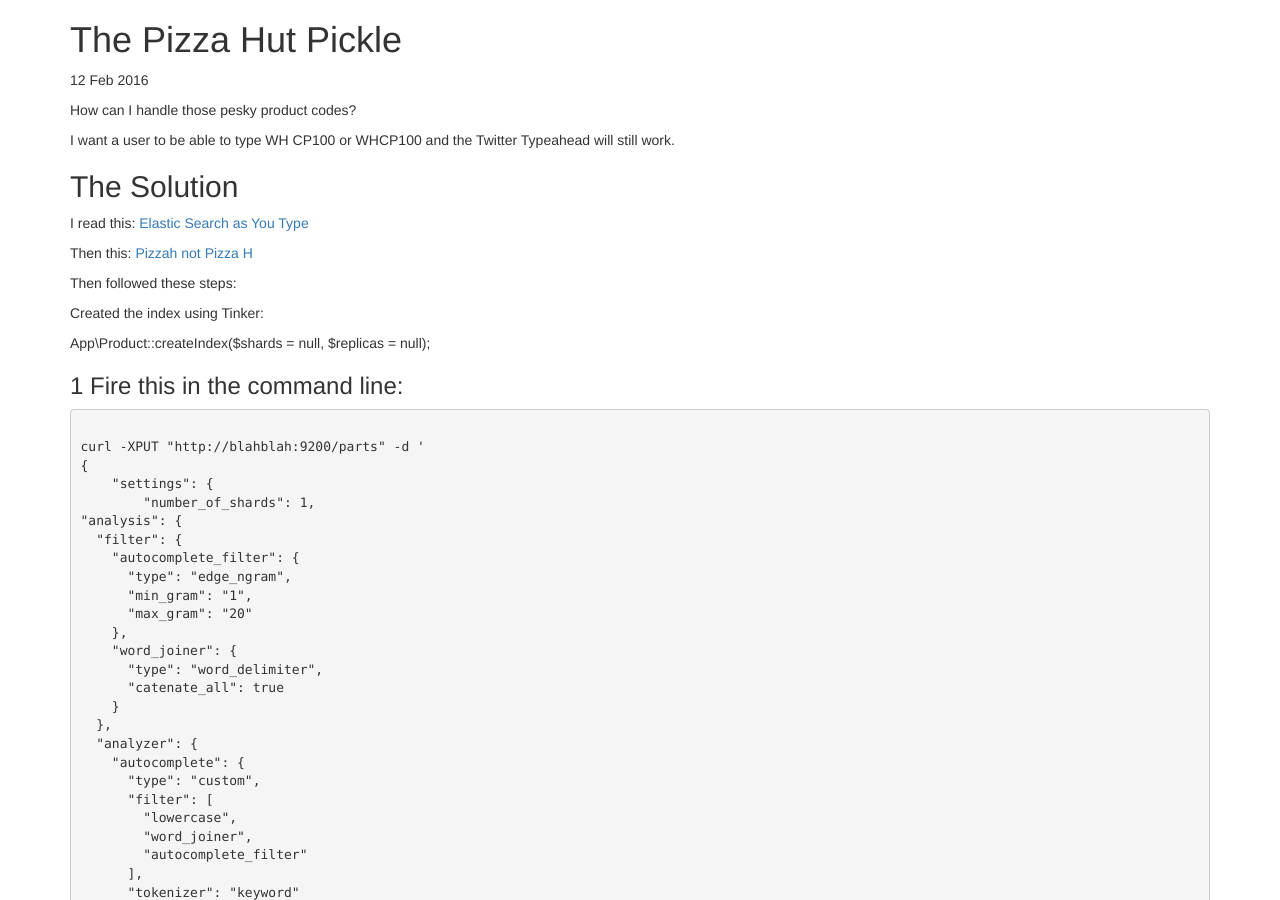
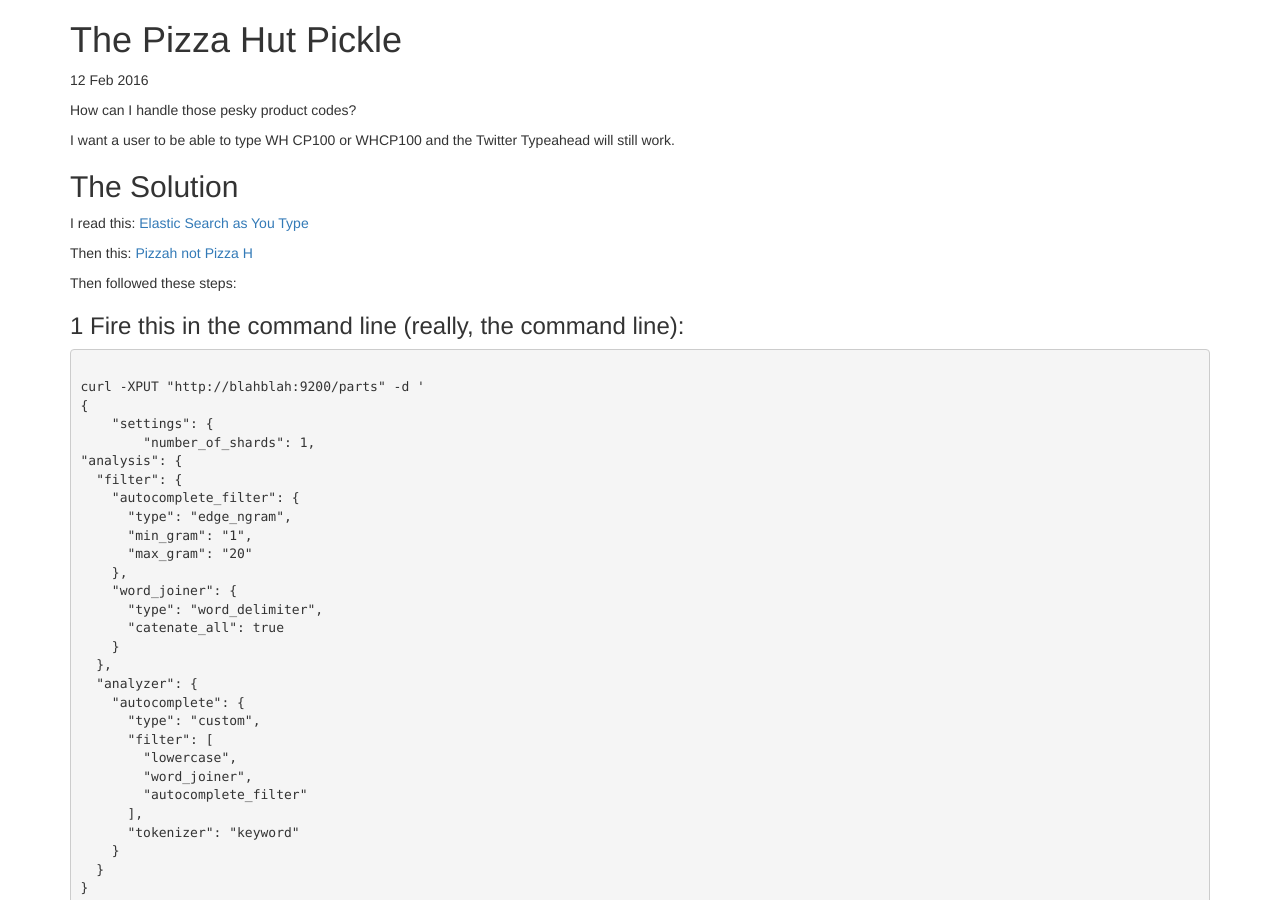
Before and after one commit to ArtisanTinkerer/ArtisanTinkerer.github.io, a Jekyll site: the page built from _posts/2016-02-12-pizza-hut-pickle.md, in a window 1280 px wide and 900 px high. Built offline with Jekyll 4.4.1, drawn with Linux system fonts in a browser that asks for light colours.

Commit message:
Update 2016-02-12-pizza-hut-pickle.md

````diff
--- a/_posts/2016-02-12-pizza-hut-pickle.md
+++ b/_posts/2016-02-12-pizza-hut-pickle.md
@@ -18,11 +18,7 @@
 
 Then followed these steps:
 
-Created the index using Tinker:
-
-App\Product::createIndex($shards = null, $replicas = null);
-
-### 1 Fire this in the command line:
+### 1 Fire this in the command line (really, the command line):
 
 ```
 
````
